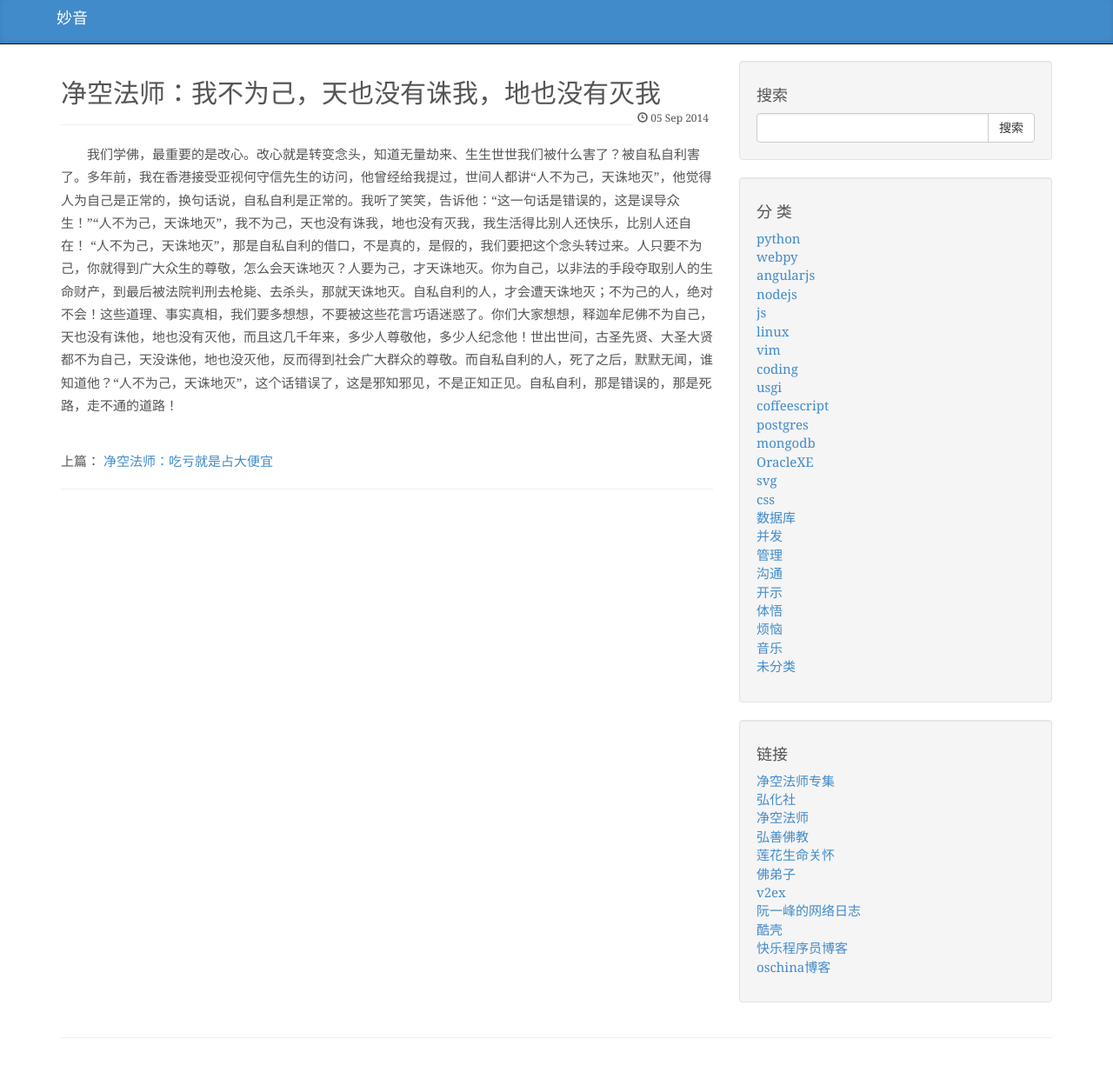
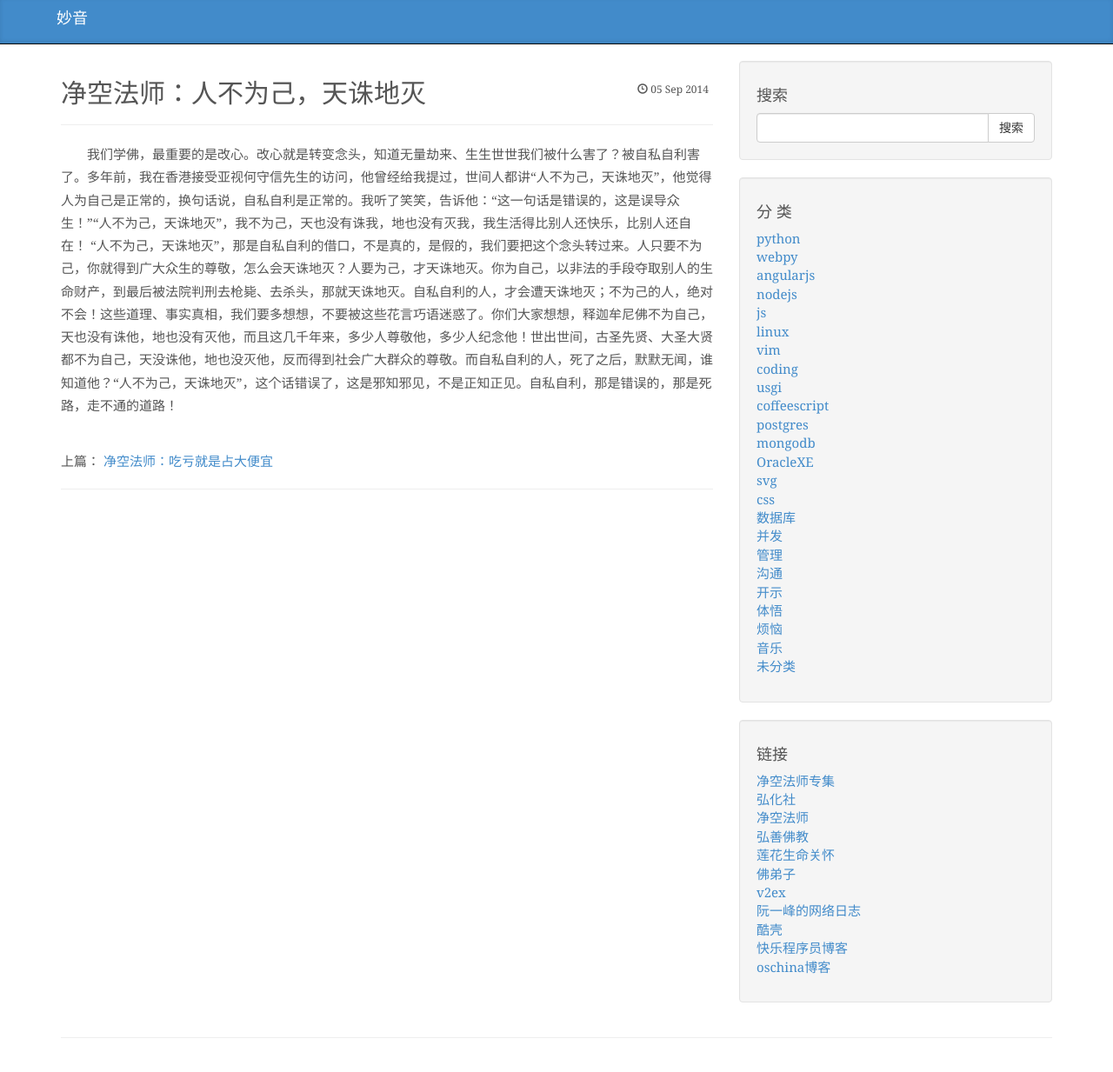
Before and after one commit to miaoyin/blog-old, a Jekyll site: the page built from _posts/2014-09-05-jkfs-003.md, in a window 1280 px wide and 1304 px high. Shown: the top 1233 px of the window at 87% size. Built offline with Jekyll 4.4.1, drawn with Linux system fonts in a browser that asks for light colours; nearby versions of some CDN libraries; library files that are not in the unit come from our copies; Markdown is read by kramdown in place of the engine named in the settings.

Commit message:
修改标题

```diff
--- a/_posts/2014-09-05-jkfs-003.md
+++ b/_posts/2014-09-05-jkfs-003.md
@@ -1,8 +1,8 @@
 ---
 layout: post
-title:  "净空法师：我不为己，天也没有诛我，地也没有灭我"
+title:  "净空法师：人不为己，天诛地灭"
 date:   2014-09-05 05:30
-categories: [净土法师]
+categories: [净空法师]
 ---
 
 
```
